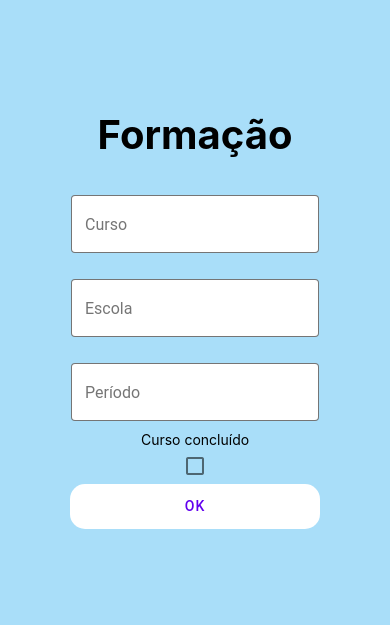
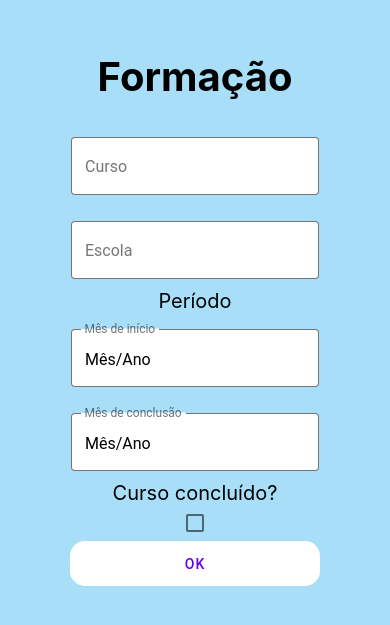
Before and after one commit to vitoralvesdeoliveira/CurriculoFacil, a React Native app: screen / in a window 390 px wide. Shown: the part 103-728 px from the top of the page. Built offline with nearby package versions, Linux system fonts and the light colour scheme.

Commit message:
Formulario Formação

```diff
--- a/App.js
+++ b/App.js
@@ -1,12 +1,12 @@
-import * as React from 'react';
+import React, { useState } from 'react';
 import { Text, View, StyleSheet } from 'react-native';
-import { Card, Button, Avatar, IconButton, MD3Colors, TextInput, Checkbox } from 'react-native-paper';
-import { DatePickerModal } from 'react-native-paper-dates';
+import { Card, Avatar, IconButton, MD3Colors, TextInput, Button, Checkbox } from 'react-native-paper';
 
 const MyComponent = () => {
   const [curso, setText1] = React.useState("");
   const [escola, setText2] = React.useState("");
-  const [periodo, setText3] = React.useState("");
+  const [periodo1, setText3] = React.useState("Mês/Ano");
+  const [periodo2, setText4] = React.useState("Mês/Ano");
   const [checked, setChecked] = React.useState(false);
 
   return(
@@ -24,13 +24,20 @@ const MyComponent = () => {
         mode='outlined'
         onChangeText={escola => setText2(escola)}
       />
-        <TextInput style={styles.input}
-        label="Período"
-        value={periodo}
+      <Text style={styles.paragraph}>Período</Text>
+      <TextInput style={styles.input}
+        label="Mês de início"
+        value={periodo1}
         mode='outlined'
-        onChangeText={periodo => setText3(periodo)}
+        onChangeText={periodo1 => setText3(periodo1)}
       />
-      <Text>Curso concluído</Text>
+      <TextInput style={styles.input}
+        label="Mês de conclusão"
+        value={periodo2}
+        mode='outlined'
+        onChangeText={periodo2 => setText4(periodo2)}
+      />
+      <Text style={styles.paragraph}>Curso concluído?</Text>
       <Checkbox
       color="purple"
       title="girl"
@@ -56,6 +63,9 @@ const styles = StyleSheet.create({
     fontWeight: 'bold',
     marginBottom: 20,
   },
+  paragraph: {
+    fontSize: 20,
+  },
   input: {
     backgroundColor: 'white',
     marginVertical: 10,
```
